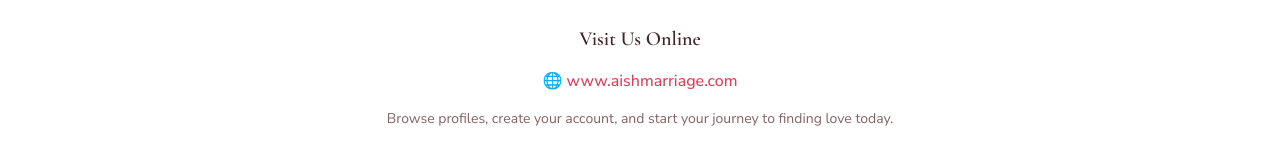
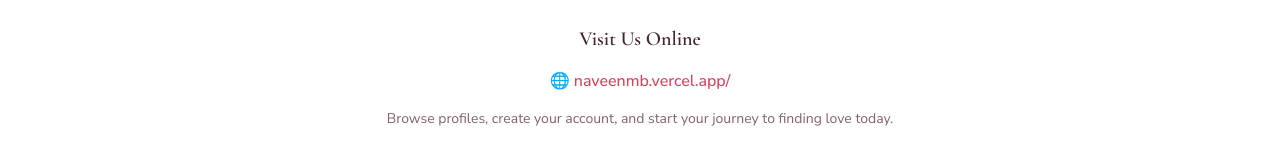
Before and after one commit to Naveen-coder0/Naveen-MB, a React (Vite) app: page /contact in a window 1280 px wide. Shown: the part 1297-1457 px from the top of the page. Built offline with nearby package versions, Linux system fonts and the light colour scheme; the HTML template or start-up script is replaced by a standard one.

Commit message:
Update website link in Contact page

```diff
--- a/src/pages/Contact.tsx
+++ b/src/pages/Contact.tsx
@@ -287,7 +287,7 @@ const Contact = () => {
               Visit Us Online
             </h3>
             <p className="text-muted-foreground mb-4">
-              🌐 <span className="text-primary font-medium">www.aishmarriage.com</span>
+              🌐 <span className="text-primary font-medium">naveenmb.vercel.app/</span>
             </p>
             <p className="text-sm text-muted-foreground">
               Browse profiles, create your account, and start your journey to finding love today.
```
